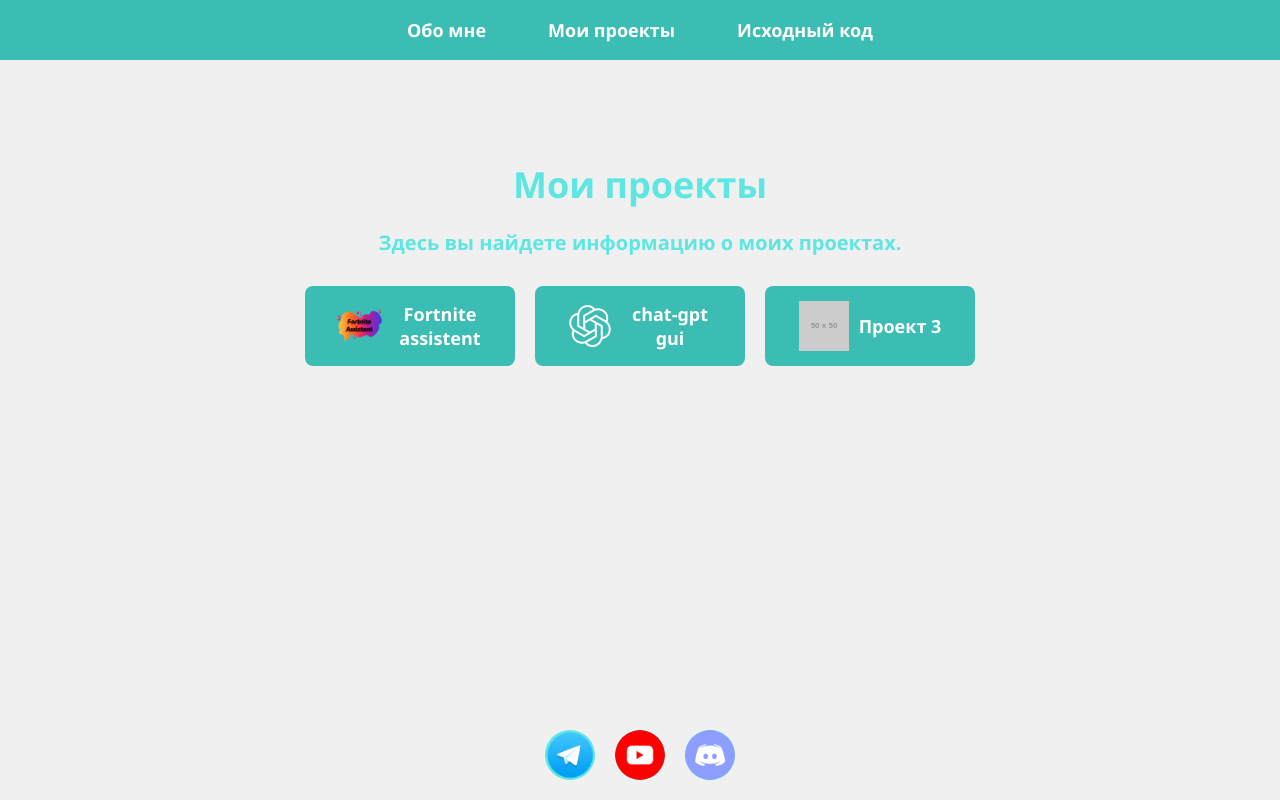
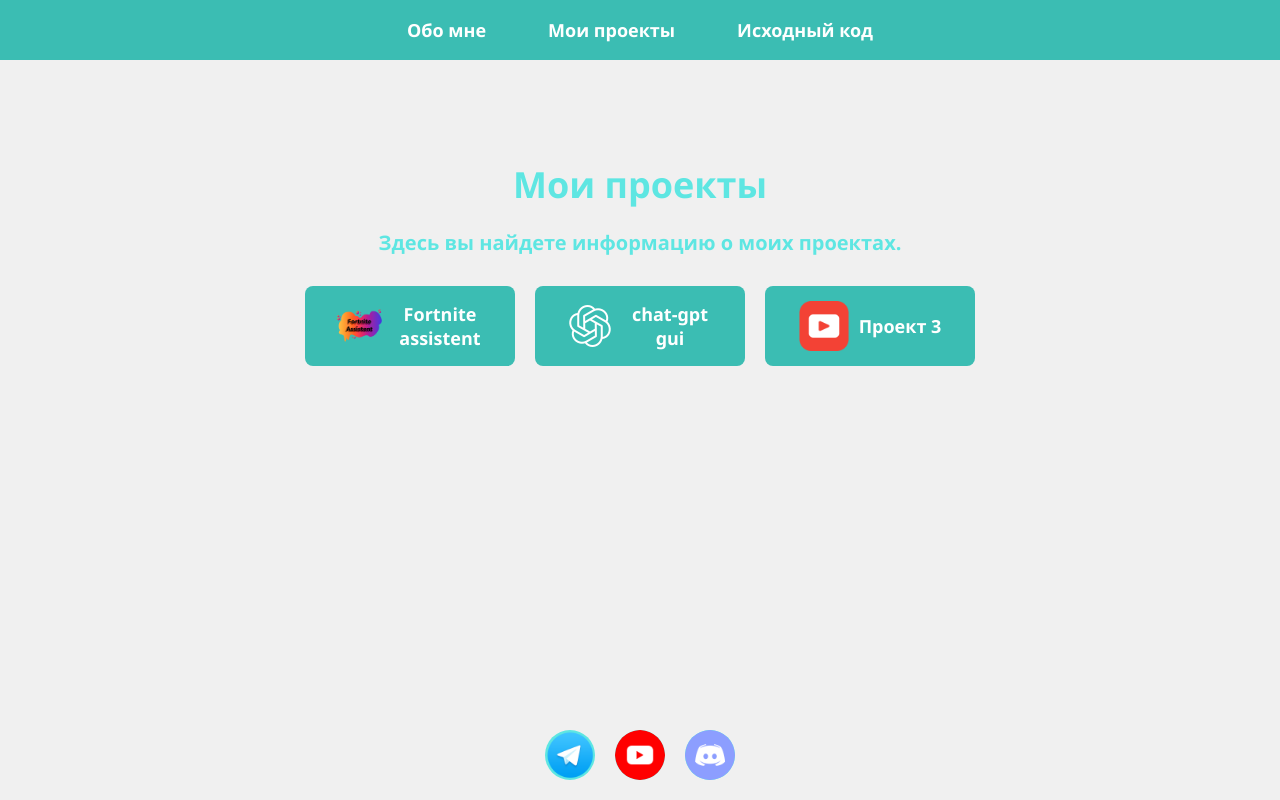
Before and after one commit to levbro14/Levletsplay, a plain HTML site: page index.html in a window 1280 px wide. Both pictures are taken after a click on the link "Мои проекты". Drawn offline with Linux system fonts and the light colour scheme; placeholder pictures from the web are drawn by us.

Commit message:
Update index.html

```diff
--- a/index.html
+++ b/index.html
@@ -255,7 +255,7 @@
                     chat-gpt gui
                 </a>
                 <a href="javascript:void(0)" onclick="openModal('modal3')">
-                    <img src="http://placehold.it/50x50" alt="Проект 3">
+                    <img src="images/youtube_downloader.png" alt="Проект 3">
                     Проект 3
                 </a>
             </div>
@@ -300,9 +300,9 @@
     <div id="modal3" class="modal">
         <div class="modal-content">
             <span class="close" onclick="closeModal('modal3')">&times;</span>
-            <h2>Разрабатывается</h2>
-            <p>Описание проекта 3.</p>
-            <a href="http://placehold.it/50x50" class="download-button" download>Скачать</a>
+            <h2>youtube_downloader</h2>
+            <p>Описание проекта: <br> Это приложение с графическим интерфейсом позволяет скачивать видео с ютуба</p>
+            <a href="https://github.com/levbro14/youtube_downloader/releases/download/youtube_downloader/youtube_downloader.exe" class="download-button" download>Скачать</a>
         </div>
     </div>
 </body>
```
